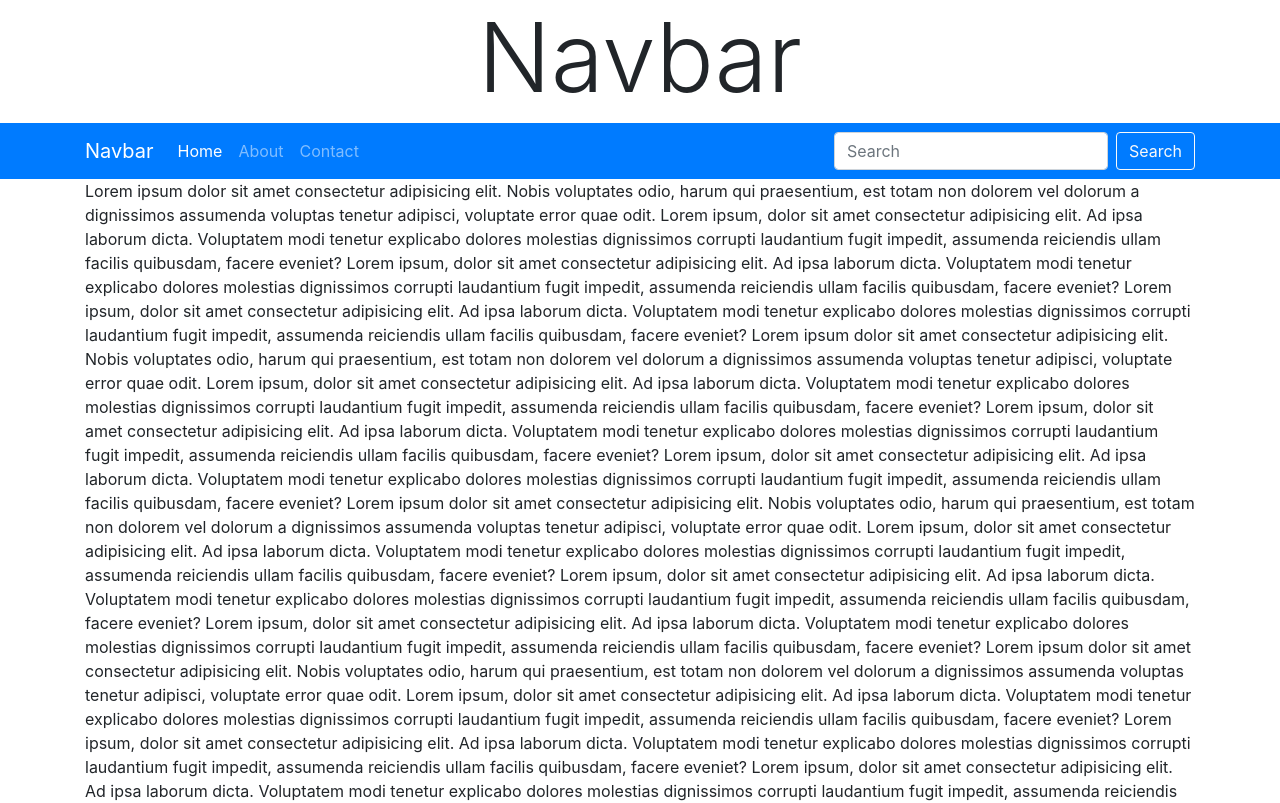
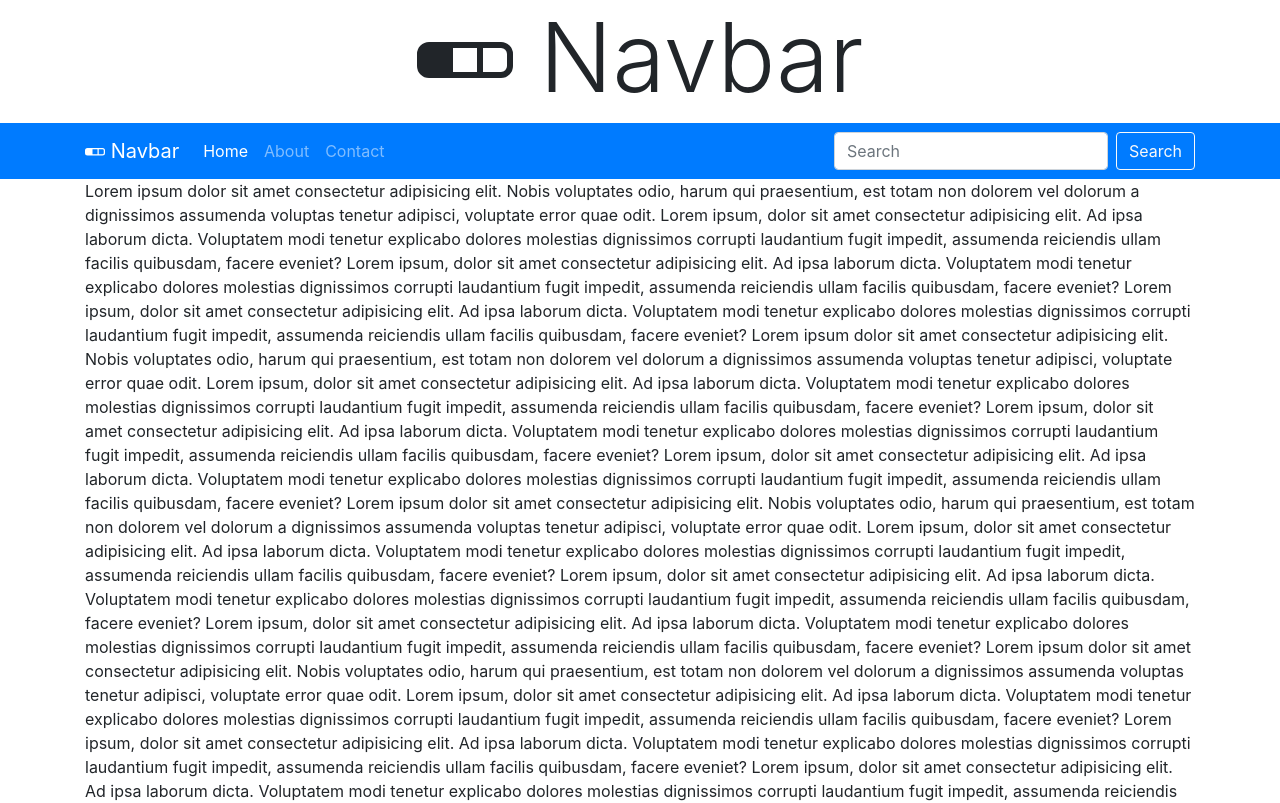
Before and after one commit to ankitshaji/css-bootstrap-nav, a plain HTML site: page index.html in a window 1280 px wide. Shown: the top 803 px of the page. Drawn offline with nearby package versions, Linux system fonts and the light colour scheme.

Commit message:
Adding 2 svg icons

```diff
--- a/index.html
+++ b/index.html
@@ -9,7 +9,9 @@
   </head>
 
   <body>
-    <h1 class="display-1 text-center">Navbar</h1>
+    <h1 class="display-1 text-center"> <svg xmlns="http://www.w3.org/2000/svg" width="1em" height="1em" fill="currentColor" class="bi bi-segmented-nav" viewBox="0 0 16 16">
+      <path d="M0 6a2 2 0 0 1 2-2h12a2 2 0 0 1 2 2v2a2 2 0 0 1-2 2H2a2 2 0 0 1-2-2V6zm6 3h4V5H6v4zm9-1V6a1 1 0 0 0-1-1h-3v4h3a1 1 0 0 0 1-1z"/>
+    </svg> Navbar</h1>
     <!--Bootstrap - navbar component-->
     <!--navbar-dark - text color-->
     <!--navbar-expand-lg - stops being collapse-->
@@ -17,7 +19,10 @@
     <nav class="navbar navbar-expand-lg navbar-dark bg-primary sticky-top">
       <!--Bootsrap container-->
       <div class="container">
-      <a href="#" class="navbar-brand" href="#">Navbar</a>
+        <!--Adding svg icon-->
+      <a href="#" class="navbar-brand" href="#"><svg xmlns="http://www.w3.org/2000/svg" width="1em" height="1em" fill="currentColor" class="bi bi-segmented-nav" viewBox="0 0 16 16">
+        <path d="M0 6a2 2 0 0 1 2-2h12a2 2 0 0 1 2 2v2a2 2 0 0 1-2 2H2a2 2 0 0 1-2-2V6zm6 3h4V5H6v4zm9-1V6a1 1 0 0 0-1-1h-3v4h3a1 1 0 0 0 1-1z"/>
+      </svg> Navbar</a>
       <!--Connect hamburger button to navbar collapse id-->
       <button class="navbar-toggler" type="button" data-toggle="collapse" data-target="#expandme">
         <span class="navbar-toggler-icon"></span>
```
